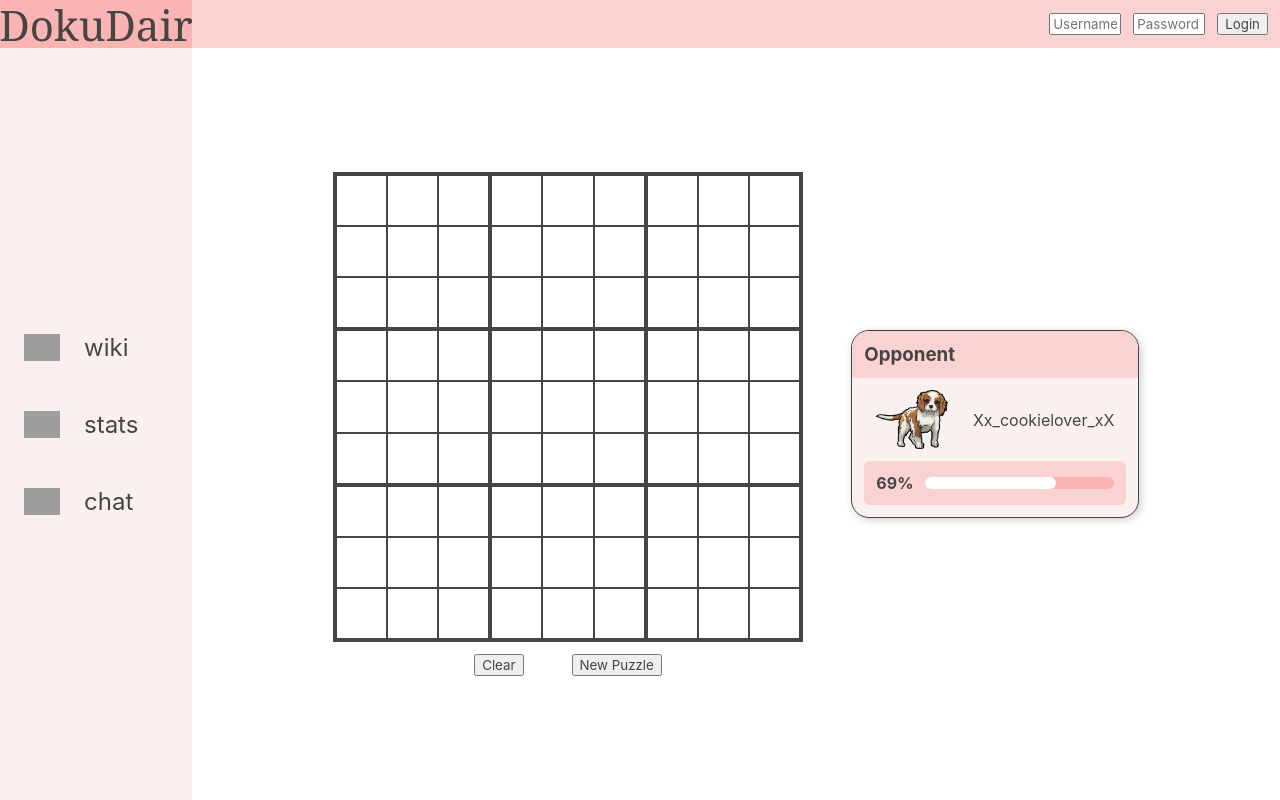
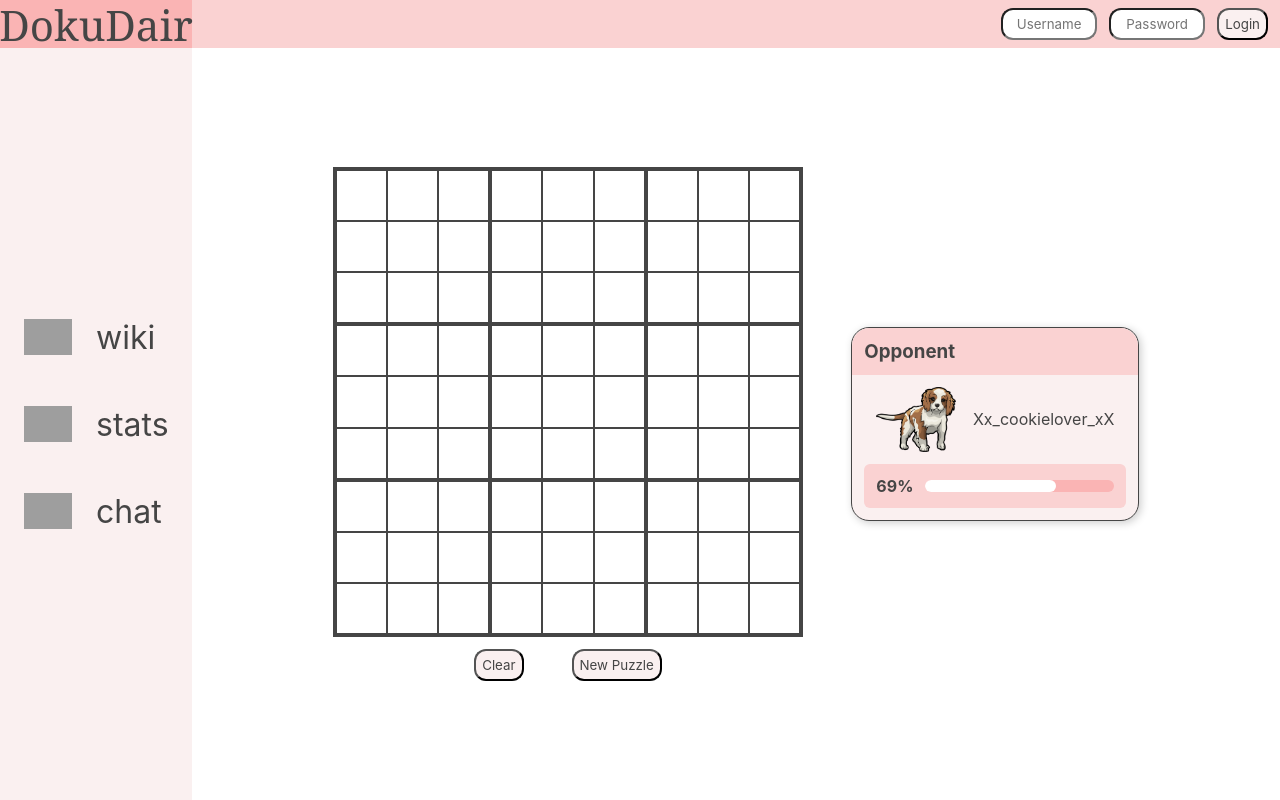
Before and after one commit to timviolino/dokuDair, a plain HTML site: page index.html in a window 1280 px wide. Drawn offline with Linux system fonts and the light colour scheme; grey boxes are pictures that could not be loaded.

Commit message:
Change some minor aspects of styling

```diff
--- a/index.html
+++ b/index.html
@@ -12,32 +12,29 @@
   <div class="flex stretch clr-med top no-grow">
     <a id="logo" class="flex no-grow clr-dark top side"  href="index.html">DokuDair</a>
     <div id="credentials" class="flex pad-sm gap-sm j-end">
-      <input placeholder="Username">
-      <input placeholder="Password">
-      <button>Login</button>
+      <input class="fillet pad-0" placeholder="Username">
+      <input class="fillet pad-0" placeholder="Password">
+      <button class="clr-light pad-0 fillet">Login</button>
     </div>
   </div>
   <div class="flex stretch no-grow bottom">
     <div class="flex vert no-grow clr-light side vert-stretch">
-      <a href="./pages/wiki.html" class="flex menu-item stretch pad-2 gap-2 no-grow j-start">
-        <img id="mi-info" alt="i">
-        wiki
+      <a id="wiki" class="flex menu-item stretch pad-2 gap-2 no-grow j-start font-2">
+        <img id="mi-info" alt="i">wiki
       </a>
-      <a href="./pages/stats.html" class="flex menu-item stretch pad-2 gap-2 no-grow j-start">
-        <img id="ul-graph-bar" alt="s">
-        stats
+      <a id="stats" class="flex menu-item stretch pad-2 gap-2 no-grow j-start font-2">
+        <img id="ul-graph-bar" alt="s">stats
       </a>
-      <a href="./pages/chat.html" class="flex menu-item stretch pad-2 gap-2 no-grow j-start">
-        <img id="mi-chat" alt="c">
-        chat
+      <a id="chat" class="flex menu-item stretch pad-2 gap-2 no-grow j-start font-2">
+        <img id="mi-chat" alt="c">chat
       </a>
     </div>
     <div id="content" class="flex vert-stretch pad-med gap-med">
       <div class="flex vert gap-sm no-grow">
         <div id="board"></div>
         <div class="flex gap-med">
-          <button id="clear-btn">Clear</button>
-          <button>New Puzzle</button>
+          <button id="clear-btn" class="clr-light pad-0 fillet">Clear</button>
+          <button class="clr-light pad-0 fillet">New Puzzle</button>
         </div>
       </div>
       <div id="opponent-card" class="flex vert no-grow clr-light pad-sm">
@@ -48,8 +45,8 @@
         </div>
         <div id="completion" class="flex stretch clr-med pad-sm gap-sm">
           <strong class="clr-med">69%</strong>
-          <div class="bar j-start flex clr-dark">
-            <div class="bar inner"></div>
+          <div class="bar j-start flex clr-dark fillet">
+            <div class="bar inner fillet"></div>
           </div>
         </div>
       </div>
--- a/script.js
+++ b/script.js
@@ -11,7 +11,7 @@ function initBoard() {
     for (let j = 0; j< SIZE; j++)  {
       var cell = document.createElement('div');
       cell.classList.add('cell', 'flex');
-      input = getInput("1");
+      input = createInput("1");
       cell.appendChild(input);
       section.appendChild(cell);
     }
@@ -19,10 +19,11 @@ function initBoard() {
   }
 }
 
-function getInput(limit) {
+function createInput(limit) {
   input = document.createElement('input');
+  input.classList.add('font-2');
   input.setAttribute("maxlength", limit);
-  input.setAttribute("oninput", "this.value=this.value.replace(/[^1-9]/g,')");
+  input.setAttribute("oninput", "this.value=this.value.replace(/[^1-9]/g,'')");
   return input;
 }
 
@@ -37,17 +38,20 @@ function initButtons() {
 
 function clearBoard() {
   var board = getBoard();
-  for (let i = 0; i < board.length; i++) {
-    input = board[i].getElementsByTagName("input")[0];
-    input.value = "";
+  inputs = board.querySelectorAll("input");
+  for (let i = 0; i < inputs.length; i++) {
+    inputs[i].value = "";
   }
 }
 
 function initMenuItems() {
-  const link = "https://raw.githubusercontent.com/eirikmadland/notion-icons/master/v5/icon4/";
+  const src = "https://raw.githubusercontent.com/eirikmadland/notion-icons/master/v5/icon4/";
+  const href = "./pages/";
   var menuItems = document.querySelectorAll('.menu-item');
   for (let i = 0; i < menuItems.length; i++) {
-    var img = menuItems[i].getElementsByTagName('img')[0];
-    img.src = link + img.id + '.svg';
+    var item = menuItems[i];
+    item.href = href + item.id + '.html';
+    var img = item.getElementsByTagName('img')[0];
+    img.src = src + img.id + '.svg';
   }
 }
--- a/style.css
+++ b/style.css
@@ -14,6 +14,7 @@
 /* ||||||||| Doku Fonts - family, size, weight, align ||||||||| */
 * {
   font-family: -apple-system, "Helvetica", "sans-serif";
+  text-align: center;
 }
 
 a {
@@ -25,14 +26,8 @@ a {
   font-family: 'Georgia';
 }
 
-.menu-item {
-  font-size: 24px;
-  text-align: center;
-}
-
-.cell > input {
-  text-align: center;
-  font-size: 24px;
+.font-2 {
+  font-size: 2rem;
 }
 
 /* ||||||||| Doku Color Schemes - text, background, shadows ||||||||| */
@@ -50,7 +45,8 @@ a {
 }
 
 .clr-med,
-.menu-item:hover {
+.menu-item:hover,
+button:hover {
   background-color: var(--clr-med);
 }
 
@@ -71,6 +67,14 @@ a {
 }
 
 /* ||||||||| Doku Paddings, Gaps, & Margins ||||||||| */
+* {
+  margin: 0;
+}
+
+.pad-0 {
+  padding: 6px;
+}
+
 .pad-sm {
   padding: var(--dim-1);
 }
@@ -130,16 +134,16 @@ body {
 }
 
 #credentials > input {
-  max-width: 72px;
+  max-width: 6rem;
 }
 
 .menu-item > img {
-  width: 36px;
+  width: 3rem;
   height: auto;
 }
 
 .user > img {
-  width: 72px;
+  width: 5rem;
   height: auto;
 }
 
@@ -179,25 +183,22 @@ body {
 #opponent-card > h3 {
   border-top-left-radius: inherit;
   border-top-right-radius: inherit;
+  text-align: left;
 }
 
 #completion {
   border-radius: calc(0.5*var(--dim-1));
 }
 
-.bar {
-  border-radius: 12px;
-}
-
 .cell > input {
   border: 0;
 }
 
-/* ||||||||| Doku Layout ||||||||| */
-* {
-  margin: 0;
+.fillet {
+  border-radius: 12px;
 }
 
+/* ||||||||| Doku Layout ||||||||| */
 .flex {
   display: flex;
   align-items: center;
```
